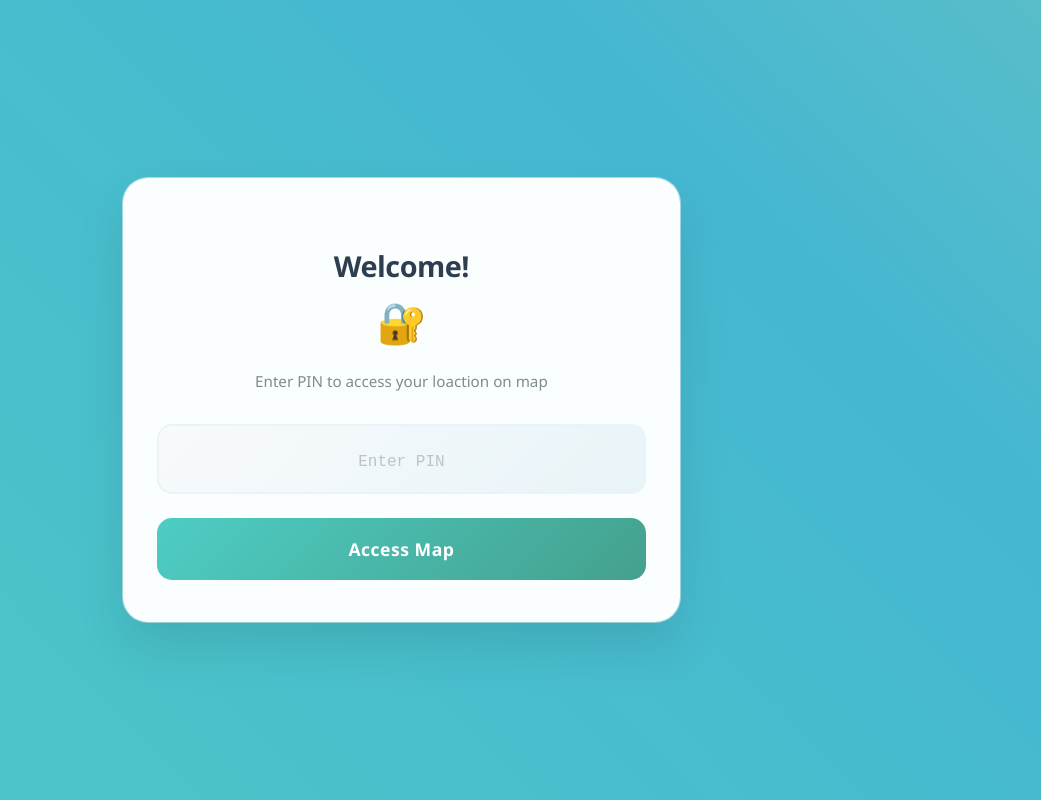
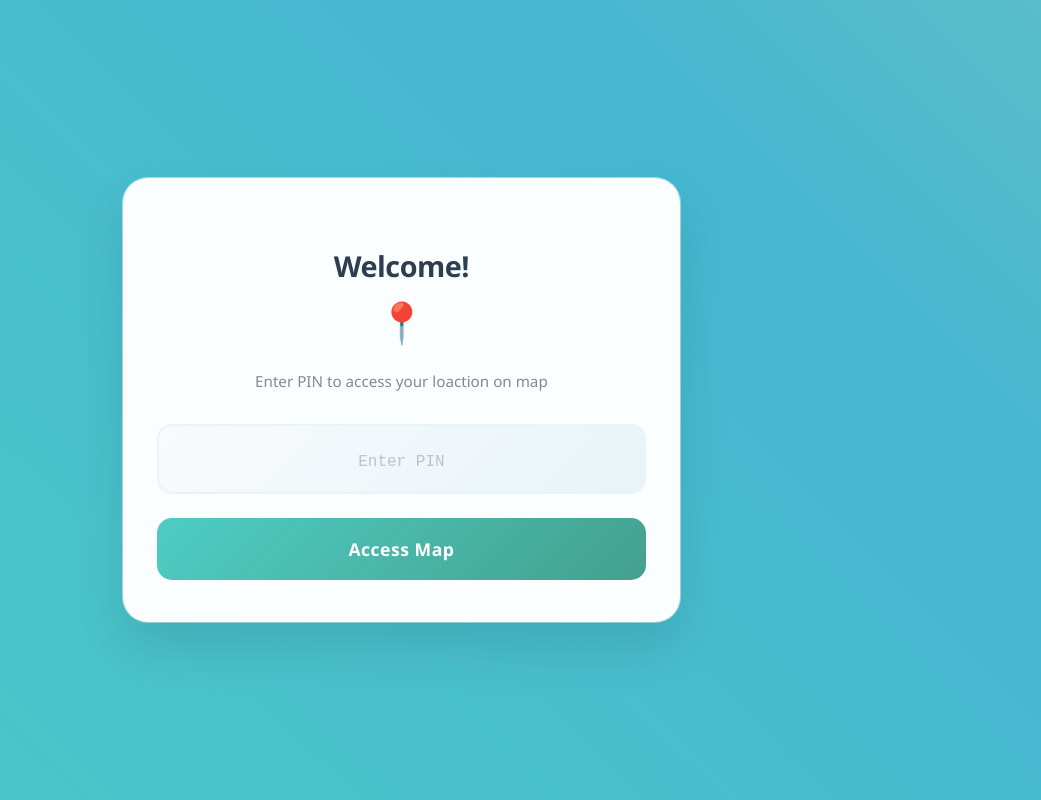
Before and after one commit to JaideepNaiduKillari/TM2, a React (Vite) app: page / in a window 1280 px wide. Shown: the whole page, without its empty margins (239-1280 px from the left). Built offline with nearby package versions, Linux system fonts and the light colour scheme.

Commit message:
Update App.css

```diff
--- a/src/App.css
+++ b/src/App.css
@@ -116,7 +116,7 @@
 }
 
 .pin-input h2::after {
-  content: '🔐';
+  content: '📍';
   display: block;
   font-size: 2.5rem;
   margin: 0.5rem 0 1rem 0;
```
